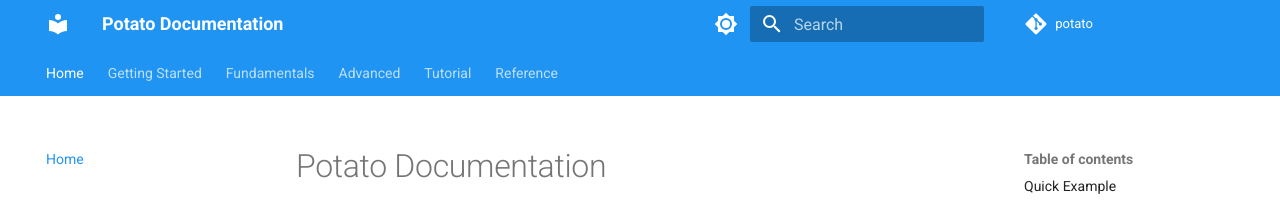
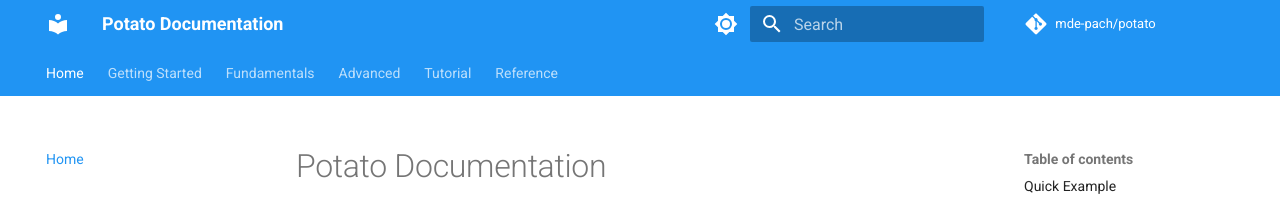
Before and after one commit to mde-pach/potato, an MkDocs documentation site: the page built from docs/index.md, in a window 1280 px wide. Shown: the top 205 px of the page. Built offline with MkDocs 1.6.1 and Material for MkDocs 9.7.7, drawn with Linux system fonts in a browser that asks for light colours; comment, search, counter and statistics services are not loaded.

Commit message:
Add docs deployment to GitHub Pages via CI
- Deploy mkdocs on push to main after tests pass
- Update mkdocs.yml with correct site_url and repo_url

Co-Authored-By: Claude Opus 4.6 <noreply@anthropic.com>

```diff
--- a/mkdocs.yml
+++ b/mkdocs.yml
@@ -1,8 +1,8 @@
 site_name: Potato Documentation
 site_description: Type-safe DTOs and Domain models for unidirectional data flow
-site_url: https://potato.readthedocs.io/
-repo_url: https://github.com/your-org/potato
-repo_name: potato
+site_url: https://mde-pach.github.io/potato/
+repo_url: https://github.com/mde-pach/potato
+repo_name: mde-pach/potato
 
 theme:
   name: material
```
Also changed, not shown: 1 other file.
